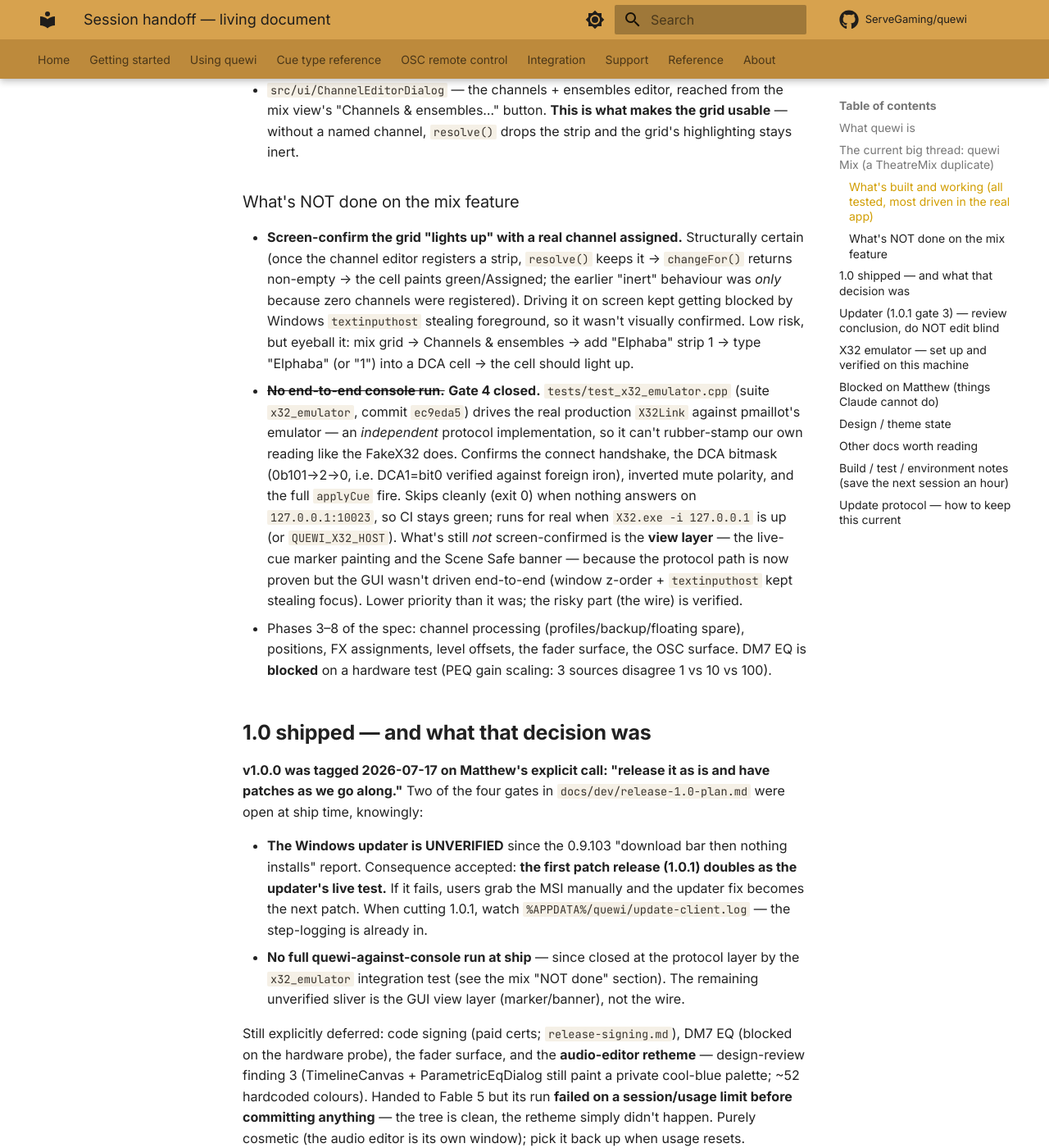
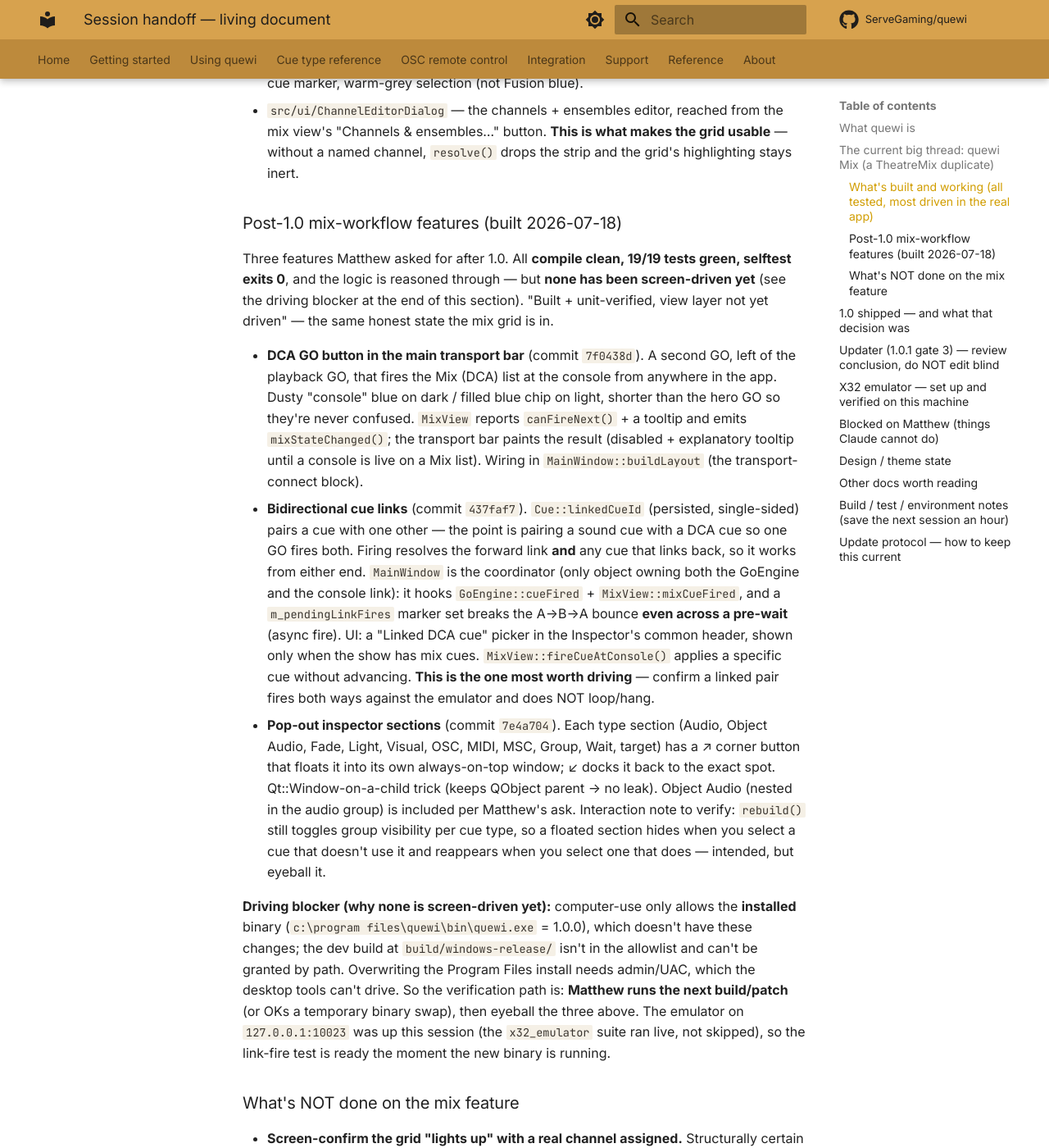
Before and after one commit to ServeGaming/quewi, an MkDocs documentation site: the page built from docs/dev/session-handoff.md, in a window 1280 px wide and 1400 px high, scrolled down 1852 px. Shown: the whole window at 82% size. Built offline with MkDocs 1.6.1 and Material for MkDocs 9.7.7, drawn with Linux system fonts in a browser that asks for light colours; comment, search, counter and statistics services are not loaded; some of the changed text lies outside the part shown.

Commit message:
docs(handoff): record the three post-1.0 mix features + retheme; note driving blocker
Co-Authored-By: Claude Opus 4.8 <noreply@anthropic.com>

```diff
--- a/docs/dev/session-handoff.md
+++ b/docs/dev/session-handoff.md
@@ -11,8 +11,9 @@ session on any computer can continue with no gaps.
 > enough that if the session ended right now, the next one would lose nothing.
 > The last section, *Update protocol*, tells you exactly how.
 
-Last updated: **2026-07-17**, the day **1.0.0 shipped**. Update the date
-whenever you touch this file.
+Last updated: **2026-07-18**. 1.0.0 shipped 2026-07-17; this day added three
+post-1.0 mix-workflow features (below) and closed the audio-editor retheme.
+Update the date whenever you touch this file.
 
 ---
 
@@ -71,6 +72,51 @@ it's what proves the abstraction.
   the mix view's "Channels & ensembles…" button. **This is what makes the grid
   usable** — without a named channel, `resolve()` drops the strip and the grid's
   highlighting stays inert.
+
+### Post-1.0 mix-workflow features (built 2026-07-18)
+
+Three features Matthew asked for after 1.0. All **compile clean, 19/19 tests
+green, selftest exits 0**, and the logic is reasoned through — but **none has
+been screen-driven yet** (see the driving blocker at the end of this section).
+"Built + unit-verified, view layer not yet driven" — the same honest state the
+mix grid is in.
+
+- **DCA GO button in the main transport bar** (commit `7f0438d`). A second GO,
+  left of the playback GO, that fires the Mix (DCA) list at the console from
+  anywhere in the app. Dusty "console" blue on dark / filled blue chip on
+  light, shorter than the hero GO so they're never confused. `MixView` reports
+  `canFireNext()` + a tooltip and emits `mixStateChanged()`; the transport bar
+  paints the result (disabled + explanatory tooltip until a console is live on a
+  Mix list). Wiring in `MainWindow::buildLayout` (the transport-connect block).
+- **Bidirectional cue links** (commit `437faf7`). `Cue::linkedCueId` (persisted,
+  single-sided) pairs a cue with one other — the point is pairing a sound cue
+  with a DCA cue so one GO fires both. Firing resolves the forward link **and**
+  any cue that links back, so it works from either end. `MainWindow` is the
+  coordinator (only object owning both the GoEngine and the console link): it
+  hooks `GoEngine::cueFired` + `MixView::mixCueFired`, and a `m_pendingLinkFires`
+  marker set breaks the A→B→A bounce **even across a pre-wait** (async fire).
+  UI: a "Linked DCA cue" picker in the Inspector's common header, shown only
+  when the show has mix cues. `MixView::fireCueAtConsole()` applies a specific
+  cue without advancing. **This is the one most worth driving** — confirm a
+  linked pair fires both ways against the emulator and does NOT loop/hang.
+- **Pop-out inspector sections** (commit `7e4a704`). Each type section (Audio,
+  Object Audio, Fade, Light, Visual, OSC, MIDI, MSC, Group, Wait, target) has a
+  ↗ corner button that floats it into its own always-on-top window; ↙ docks it
+  back to the exact spot. Qt::Window-on-a-child trick (keeps QObject parent → no
+  leak). Object Audio (nested in the audio group) is included per Matthew's ask.
+  Interaction note to verify: `rebuild()` still toggles group visibility per cue
+  type, so a floated section hides when you select a cue that doesn't use it and
+  reappears when you select one that does — intended, but eyeball it.
+
+**Driving blocker (why none is screen-driven yet):** computer-use only allows
+the **installed** binary (`c:\program files\quewi\bin\quewi.exe` = 1.0.0),
+which doesn't have these changes; the dev build at `build/windows-release/`
+isn't in the allowlist and can't be granted by path. Overwriting the Program
+Files install needs admin/UAC, which the desktop tools can't drive. So the
+verification path is: **Matthew runs the next build/patch** (or OKs a temporary
+binary swap), then eyeball the three above. The emulator on `127.0.0.1:10023`
+was up this session (the `x32_emulator` suite ran live, not skipped), so the
+link-fire test is ready the moment the new binary is running.
 
 ### What's NOT done on the mix feature
 
@@ -194,9 +240,12 @@ past it drifted. Now fixed:
   plus QSS rules for the gaps (radio buttons, scrollbar corner, dock title,
   table corner button). A painted widget that reads `palette()` now inherits the
   theme automatically.
-- **Still open (a real design pass, not mechanical):** TimelineCanvas +
-  AudioEditorWindow chrome — ~25 hardcoded cool-blue colours; the audio editor
-  reads as a "different room". That's design-review finding 3.
+- ~~**Still open:** the audio editor's cool-blue palette (finding 3).~~
+  **Closed 2026-07-18** (commit `5fea82e`, Fable). TimelineCanvas,
+  ParametricEqDialog and the AudioEditorWindow chrome now draw every colour
+  from `Theme::tokens()` — playhead on `accent`, the blue edit cursor kept on
+  `info` (deliberately cool, distinct from the playhead). Colours only, verified
+  no literals remain. The audio editor is now on-theme.
 
 The theme direction is deliberate and liked: warm dark greys, creamy off-white
 ink, one amber accent, restrained pastels, no purple/neon/glow, 3px control /
```
